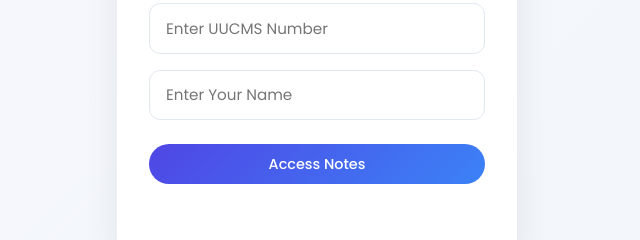
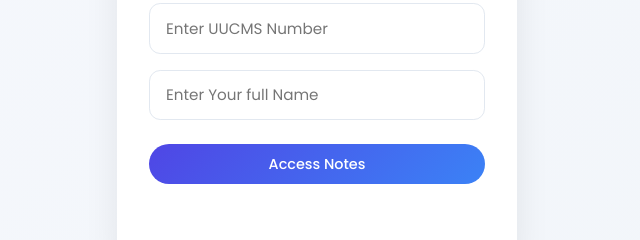
Before and after one commit to shivraj710/3rd_semBCA_notes, a plain HTML site: page index.html in a window 1280 px wide. Shown: the part 332-572 px from the top of the page, 323-963 px from the left. Drawn offline with Linux system fonts and the light colour scheme.

Commit message:
full name

```diff
--- a/index.html
+++ b/index.html
@@ -15,7 +15,7 @@
             <p>3rd Sem BCA — Davangere University</p>
             <form id="login-form">
                 <input type="text" id="uucms" placeholder="Enter UUCMS Number" required>
-                <input type="text" id="student-name" placeholder="Enter Your Name" required>
+                <input type="text" id="student-name" placeholder="Enter Your full Name" required>
                 <button type="submit" class="btn login-btn">Access Notes</button>
                 <p id="error-msg" class="error-text"></p>
             </form>
```
